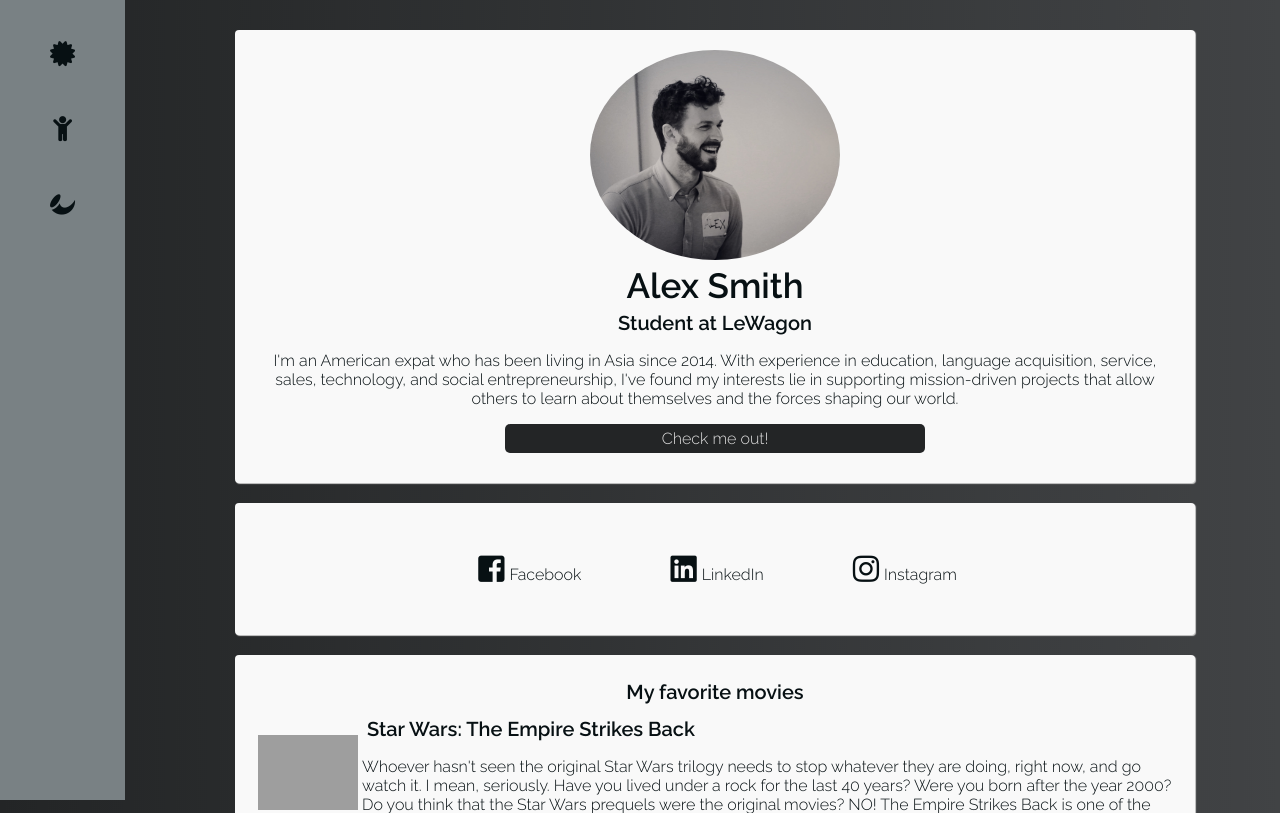
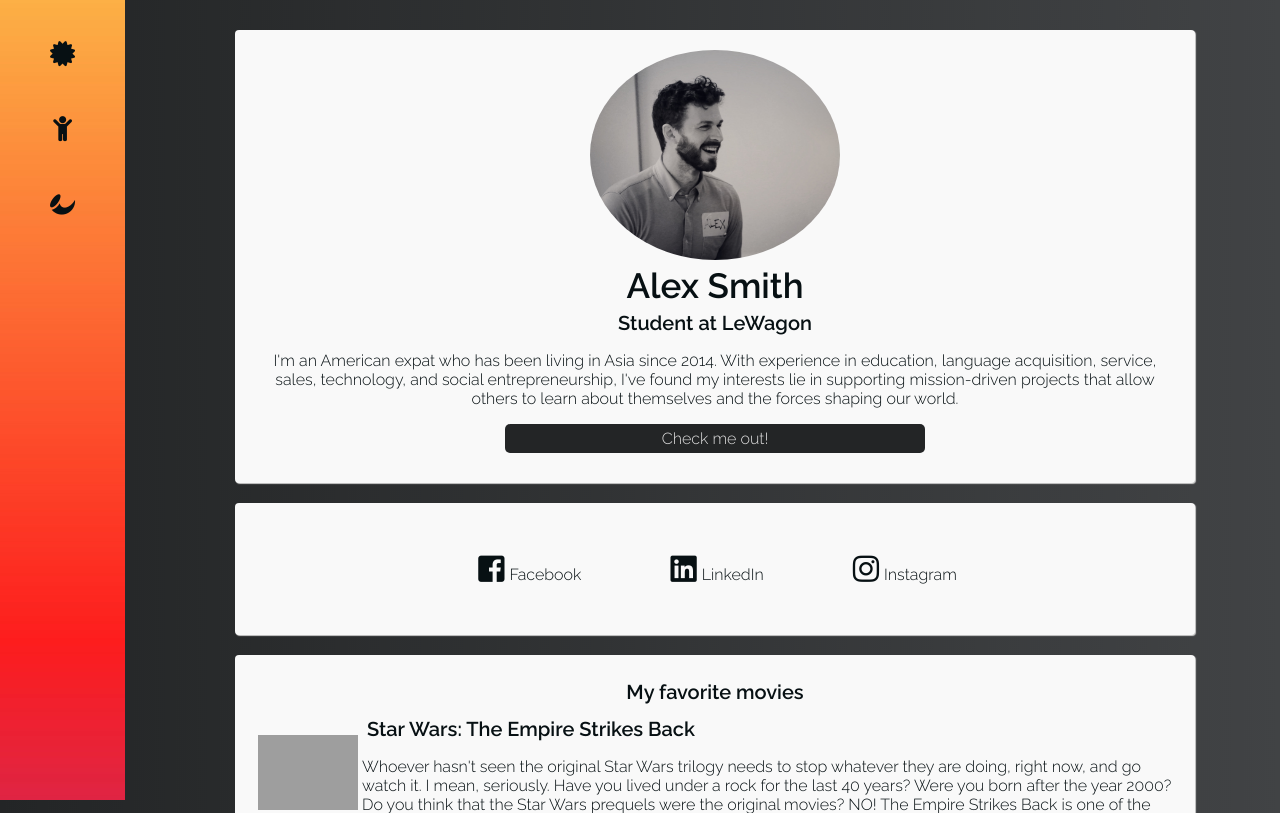
Before and after one commit to smithavt14/profile, a plain HTML site: page index.html in a window 1280 px wide. Shown: the top 813 px of the page. Drawn offline with Linux system fonts and the light colour scheme; grey boxes are pictures that could not be loaded.

Commit message:
Added some nice styling.

```diff
--- a/style.css
+++ b/style.css
@@ -85,6 +85,7 @@ div {
 }
 
 .btn-black:hover {
+  background-image: url("images/Instagram-hor.jpg");
   box-shadow: 3px 3px 10px #B5B5B5;
   font-weight: bolder;
 }
@@ -95,7 +96,7 @@ div {
 }
 
 .sidebar {
-  background-color: #798184;
+  background-image: url("images/Instagram-vert.jpg");
   position: fixed;
   width: 125px;
   left: 0;
```
Also changed, not shown: images/Instagram-hor.jpg (added), images/Instagram-vert.jpg (added), images/deep-space.jpg (added).
